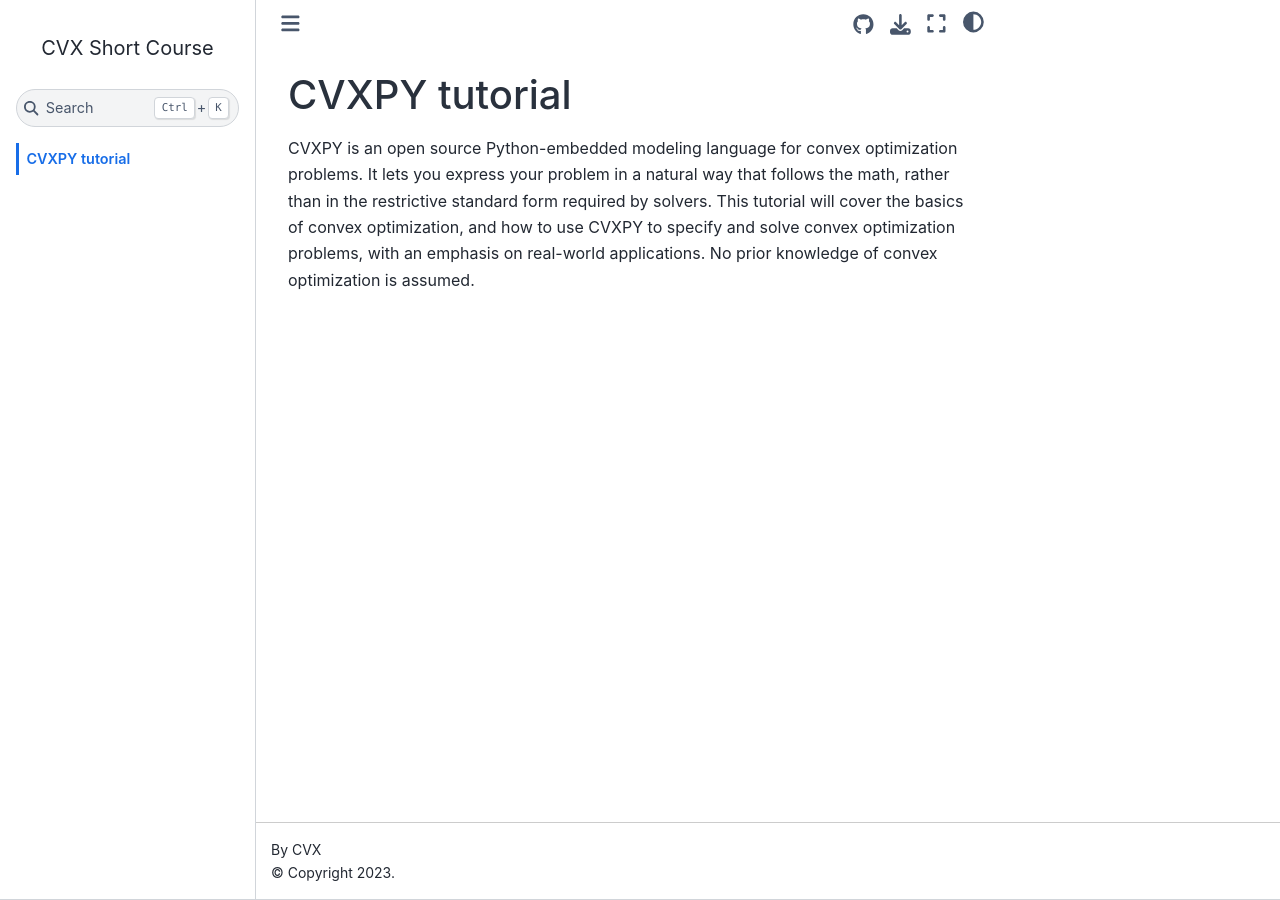
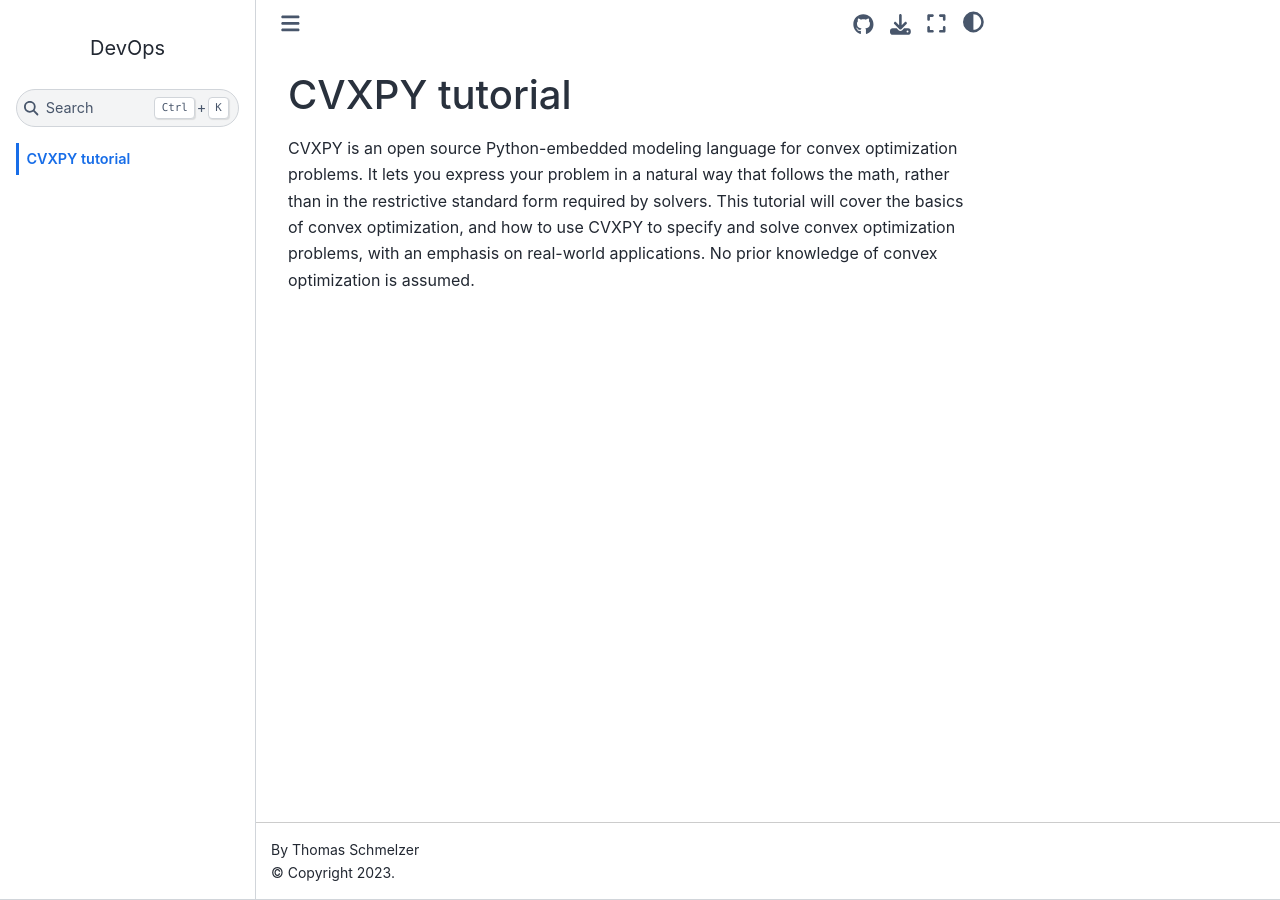
Before and after one commit to tschm/docs2github, a Jupyter Book: the page built from book/docs/index.md, in a window 1280 px wide. Built offline with Jupyter Book 1.0.4 settings and Sphinx 7.4.7 and the Sphinx Book theme 1.1.4, drawn with Linux system fonts in a browser that asks for light colours; pages that are not in the unit, such as notebooks, are missing from menus; comment, search, counter and statistics services are not loaded; some of the changed lines change nothing that is shown.

Commit message:
config with execution

```diff
--- a/book/_config.yml
+++ b/book/_config.yml
@@ -1,20 +1,9 @@
 # Book settings
 # Learn more at https://jupyterbook.org/customize/config.html
 
-title: CVX Short Course
-author: CVX
-logo: _static/logo.jpeg
+title: DevOps
+author: Thomas Schmelzer
 only_build_toc_files: true
-
-execute:
-  execute_notebooks: cache
-  timeout: 1200               # 20 minutes timeout
-  allow_errors: true
-  exclude_patterns:
-    # those notebooks are extremely expensive
-    - docs/intro/notebooks/tv_inpainting.ipynb
-    # The exercises shall not be compiled, there code is incomplete and left as an exercise
-    - "exercises/notebooks/*.ipynb"
 
 sphinx:
   config:
@@ -34,9 +23,9 @@
 
 # Information about where the book exists on the web
 repository:
-  url: https://github.com/cvxgrp/cvx_short_course  # Online location of your book
+  url: https://github.com/tschm/docs2github  # Online location of your book
   path_to_book: book  # Optional path to your book, relative to the repository root
-  branch: master
+  branch: main
 
 # Add GitHub buttons to your book
 # See https://jupyterbook.org/customize/config.html#add-a-link-to-your-repository
@@ -45,6 +34,3 @@
   use_repository_button: true
   use_edit_page_button: true
   extra_navbar: Powered by <a href="https://jupyterbook.org">Jupyter Book</a>
-
-launch_buttons:
-  binderhub_url: "https://mybinder.org"  # The URL for your BinderHub (e.g., https://mybinder.org)
```
